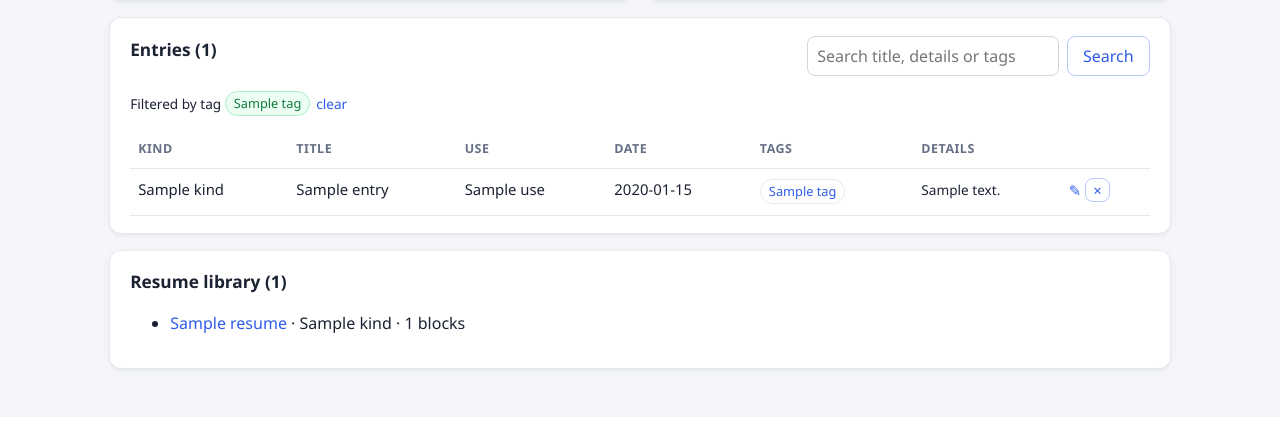
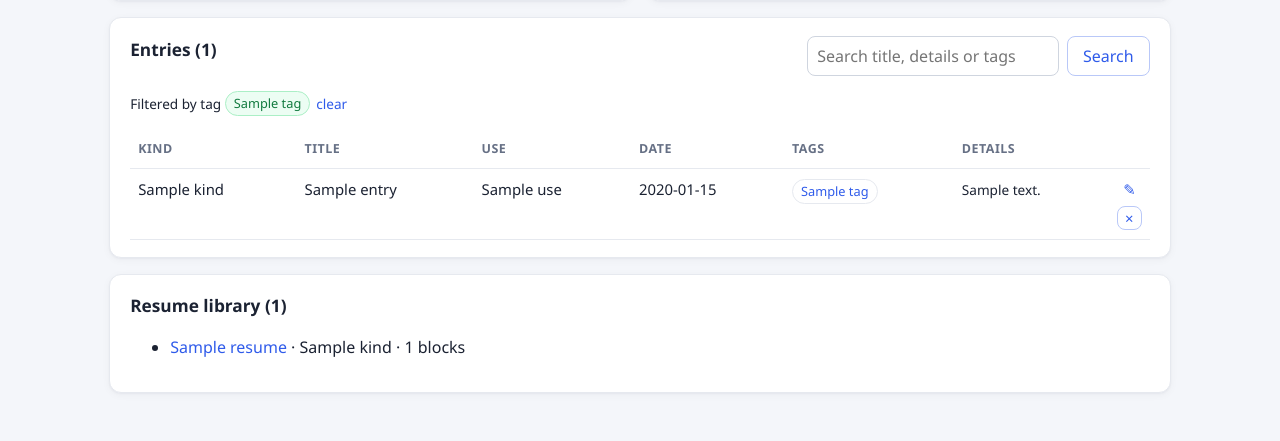
Before and after one commit to Box-OS/eecs3311-cooppilot, a Spring app: template src/main/resources/templates/vault.html in a window 1280 px wide. Shown: the part 553-994 px from the top of the page. Before the commit the page ends 928 px from the top, so only its background shows below. Run offline with Thymeleaf, Linux system fonts and the light colour scheme; the template is opened without the code that fills it: most values are stand-ins (such as "Sample title", 1, 10 or a date in 2020); data that the repository does not hold is empty.

Commit message:
Vault table: the edit and delete buttons stack in a narrow column, so the table no longer spills out of its card

```diff
--- a/src/main/resources/templates/vault.html
+++ b/src/main/resources/templates/vault.html
@@ -57,12 +57,14 @@
                 <td th:text="${e.use}"></td>
                 <td th:text="${e.date}"></td>
                 <td><a class="chip" th:each="t : ${e.tags}" th:text="${t}" th:href="@{/vault(tag=${t})}" title="Show entries with this tag" style="text-decoration:none"></a></td>
-                <td><span class="small" style="white-space:pre-line" th:text="${e.body}"></span></td>
-                <td style="white-space:nowrap">
-                    <a th:href="@{/vault/{id}/edit(id=${e.id})}" title="Edit">✎</a>
-                    <form method="post" th:action="@{/vault/{id}/delete(id=${e.id})}" style="display:inline">
-                        <button class="ghost" title="Delete" style="padding:0 .45rem">×</button>
-                    </form>
+                <td><span class="small" style="white-space:pre-line;overflow-wrap:anywhere" th:text="${e.body}"></span></td>
+                <td style="width:1%">
+                    <div style="display:flex;flex-direction:column;align-items:center;gap:.35rem">
+                        <a th:href="@{/vault/{id}/edit(id=${e.id})}" title="Edit">✎</a>
+                        <form method="post" th:action="@{/vault/{id}/delete(id=${e.id})}" style="margin:0">
+                            <button class="ghost" title="Delete" style="padding:0 .45rem">×</button>
+                        </form>
+                    </div>
                 </td>
             </tr>
         </table>
```
